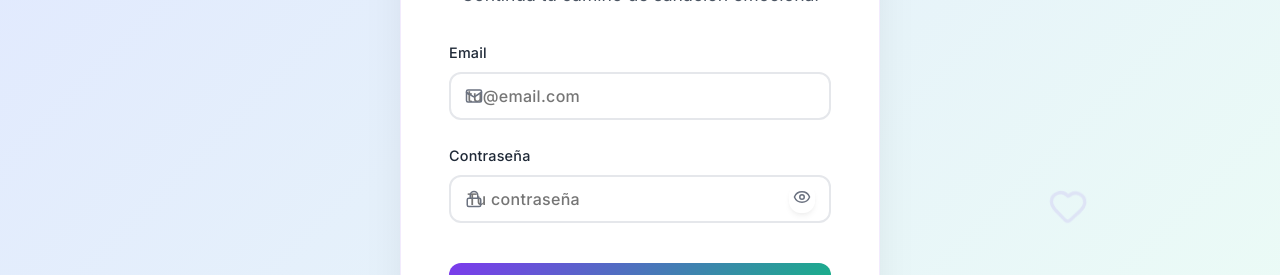
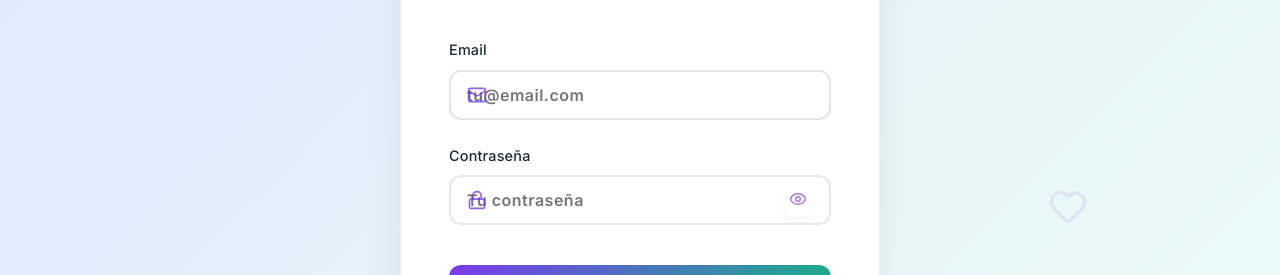
Before and after one commit to mvcAI/biohealth-dictionary, a React (Vite) app: page / in a window 1280 px wide. Both pictures are taken after a click on the button "Iniciar sesión". Shown: the part 358-633 px from the top of the page. Built offline with nearby package versions, Linux system fonts and the light colour scheme.

Commit message:
Mejorar significativamente la tipografía de los campos de entrada
cgen-f9a99391ea75457cbbb63431680f7944

```diff
--- a/src/components/Auth.css
+++ b/src/components/Auth.css
@@ -171,30 +171,35 @@
 
 .input-icon {
   position: absolute;
-  left: 16px;
-  width: 18px;
-  height: 18px;
-  color: var(--color-text-muted);
+  left: 18px;
+  width: 20px;
+  height: 20px;
+  color: var(--color-primary);
   z-index: 2;
+  opacity: 0.8;
 }
 
 .input-container input {
   width: 100%;
-  padding: 14px 16px 14px 48px;
+  padding: 16px 18px 16px 52px;
   border: 2px solid #e5e7eb;
   border-radius: 12px;
-  font-size: 1.1rem;
-  font-weight: 500;
+  font-size: 1.25rem;
+  font-weight: 600;
   transition: all 0.3s ease;
   background: var(--color-surface);
-  color: var(--color-text-primary);
-  letter-spacing: 0.3px;
+  color: #1f2937;
+  letter-spacing: 0.5px;
+  line-height: 1.4;
+  font-family: var(--font-primary);
 }
 
 .input-container input:focus {
   outline: none;
   border-color: var(--color-primary);
-  box-shadow: 0 0 0 3px rgba(124, 58, 237, 0.1);
+  box-shadow: 0 0 0 4px rgba(124, 58, 237, 0.15);
+  color: #111827;
+  font-weight: 700;
 }
 
 .input-container input:focus + .input-icon,
@@ -209,14 +214,15 @@
 
 .password-toggle {
   position: absolute;
-  right: 16px;
+  right: 18px;
   background: none;
   border: none;
-  padding: 4px;
+  padding: 6px;
   cursor: pointer;
-  color: var(--color-text-muted);
+  color: var(--color-primary);
   transition: color 0.3s ease;
   z-index: 2;
+  opacity: 0.7;
 }
 
 .password-toggle:hover {
```
